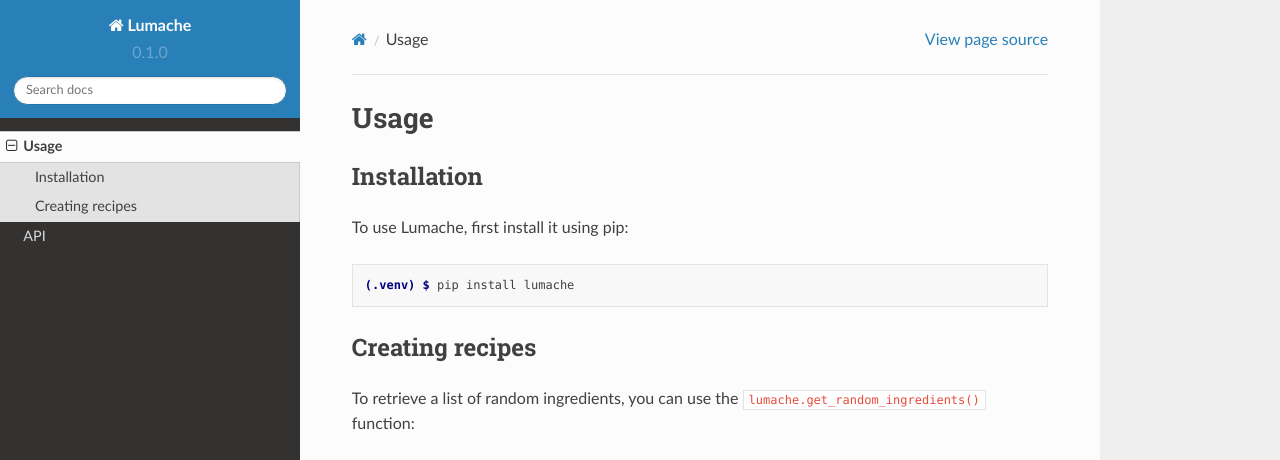
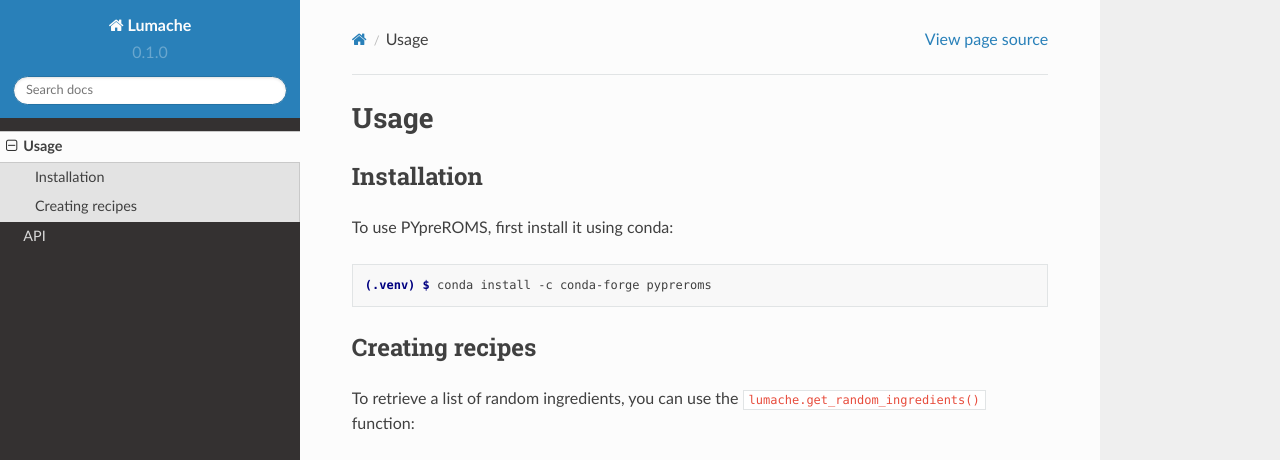
Before and after one commit to gorsol/pypreroms_docs, a Sphinx documentation site: the page built from docs/source/usage.rst, in a window 1280 px wide and 1095 px high. Shown: the top 460 px of the window. Built offline with Sphinx 7.4.7 and the Read the Docs theme 2.0.0, drawn with Linux system fonts in a browser that asks for light colours; grey boxes are pictures that could not be loaded.

Commit message:
Update usage.rst
Change templates name to pypreroms

```diff
--- a/docs/source/usage.rst
+++ b/docs/source/usage.rst
@@ -6,11 +6,11 @@ Usage
 Installation
 ------------
 
-To use Lumache, first install it using pip:
+To use PYpreROMS, first install it using conda:
 
 .. code-block:: console
 
-   (.venv) $ pip install lumache
+   (.venv) $ conda install -c conda-forge pypreroms
 
 Creating recipes
 ----------------
@@ -28,6 +28,6 @@ will raise an exception.
 
 For example:
 
->>> import lumache
+>>> import pypreroms
 >>> lumache.get_random_ingredients()
 ['shells', 'gorgonzola', 'parsley']
```
